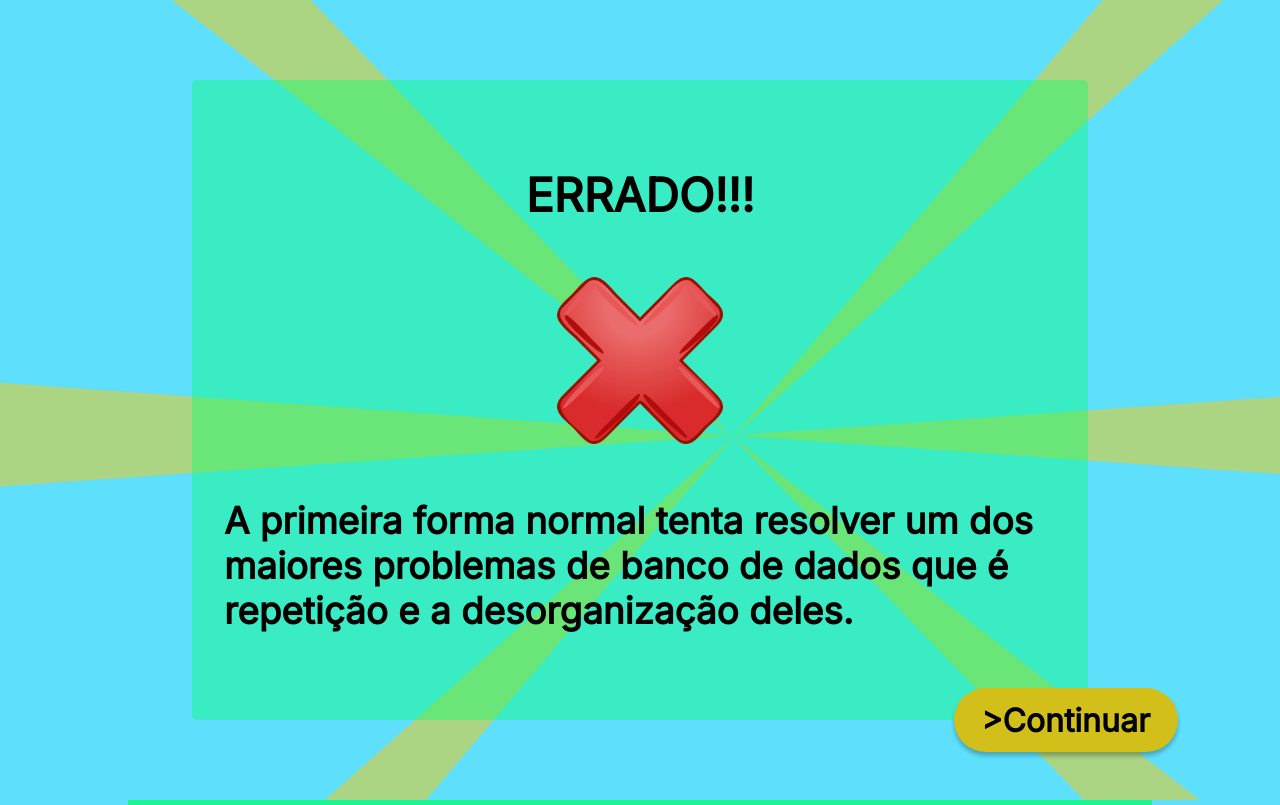
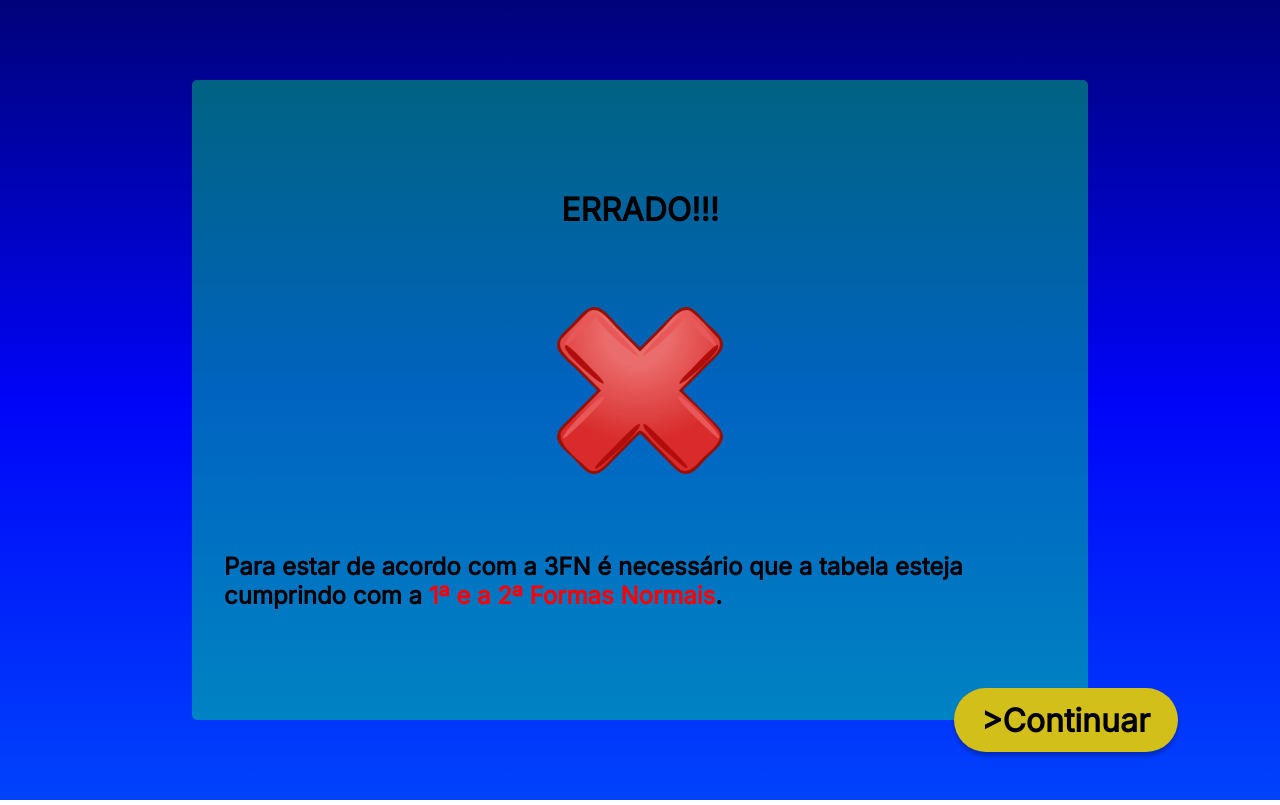
Before and after one commit to GabrielViana14/normalize, a plain HTML site: page pergunta3.html in a window 1280 px wide. Both pictures are taken after a click on the link "A. Estar na 1fn". Drawn offline with Linux system fonts and the light colour scheme.

```diff
--- a/pergunta3.html
+++ b/pergunta3.html
@@ -9,7 +9,7 @@
 <body>
 
     <main>
-        <img src="img/logo.png" class="logo">
+        <img src="img/logo2.png" class="logo">
         <div class="pergunta">
             <h1> Pergunta 3 </h1>
             <p>O que é necessario para estar na Terceira forma normal?</p>
@@ -29,7 +29,7 @@
                 <img src="img/certo.png">
                 <div>
                     <p>
-                        A primeira forma normal tenta resolver um dos maiores problemas de banco de dados que é repetição e a desorganização deles.
+                        Para estar de acordo com a 3FN é necessário que a tabela esteja cumprindo com a <strong> 1ª e a 2ª Formas Normais</strong>.
                     </p>
                 </div>
 
@@ -44,7 +44,7 @@
                 <img src="img/errado.png">
                 <div>
                     <p>
-                        A primeira forma normal tenta resolver um dos maiores problemas de banco de dados que é repetição e a desorganização deles.
+                        Para estar de acordo com a 3FN é necessário que a tabela esteja cumprindo com a <strong> 1ª e a 2ª Formas Normais</strong>.
                     </p>
                 </div>
 
--- a/style.css
+++ b/style.css
@@ -19,17 +19,15 @@ body{
     align-items: center;
     justify-content: space-around;
     height: 100vh;
-    background: linear-gradient(0deg, rgba(67, 63, 239, 0.53), rgba(67, 63, 239, 0.53)), #5EE0FC;
-    background-image: url(img/aa.png);
-    background-repeat: no-repeat;
-    background-size: cover;
+    background: linear-gradient(rgb(0, 2, 122),rgba(0, 4, 248), rgba(0, 67, 252))
+
 }
 
 h1{
-    font-size: 2.9em;
+    font-size: 2em;
 }
 p{
-    font-size: 2.3em;
+    font-size: 1.5em;
     font-weight: bold;
 }
 
@@ -47,6 +45,20 @@ main{
     align-items: center;
     flex-direction: column;
     justify-content: space-evenly;
+}
+
+.agradecimento{
+    color: transparent;
+    font-size: 5em;
+    -webkit-text-stroke: 1px black;
+    filter: drop-shadow(0px 0px 5px yellow);
+}
+
+.aplauso{
+    width: 60%;
+    height: auto;
+    position: absolute;
+    bottom: 0;
 }
 
 #logo{
@@ -76,17 +88,24 @@ main{
 .pergunta{
     position: relative;
     width: 100%;
-    background: rgba(0, 255, 102, 0.7);
+    background: linear-gradient(rgb(184, 0, 0),rgb(255, 0, 0), rgb(184, 0, 0));
     padding: 2em 1.5em;
-    border-radius: 2px;
+    border-radius: 20px;
+    border-color: #FFFFFF;
+    border-style: groove;
     display: flex;
     flex-direction: column;
     gap: 12px;
+    color: #FFFFFF;
 }
+
+
+
 
 
 .logo{
     width: 25vw;
+
 }
 
 
@@ -100,13 +119,25 @@ main{
 
 .opcoes{
     width: 100%;
-    background: rgba(0, 255, 102, 0.7);
+    background: linear-gradient(rgb(199, 196, 0),rgb(255, 251, 0), rgb(199, 196, 0));
+    border-radius: 20px;
+    border-color: #FFFFFF;
+    border-style: groove;
+    padding: 12px 1.5em;
+}
+
+.opcoes:hover{
+    width: 100%;
+    background: linear-gradient(rgb(199, 196, 190),rgb(255, 252, 190), rgb(199, 196, 190));
+    border-radius: 20px;
+    border-color: #FFFFFF;
+    border-style: groove;
     padding: 12px 1.5em;
 }
 
 .opcoes a{
     color: black;
-    font-size: 2.3em;
+    font-size: 1.5em;
     font-weight: bold;
     text-decoration: none;
     cursor: pointer;
@@ -116,10 +147,7 @@ main{
 /*  Modal - Opção Correta   */
 
 .modal{
-    background: linear-gradient(0deg, rgba(67, 63, 239, 0.53), rgba(67, 63, 239, 0.53)), #5EE0FC;
-    background-image: url(img/aa.png);
-    background-repeat: no-repeat;
-    background-size: cover;
+    background: linear-gradient(rgb(0, 2, 122),rgba(0, 4, 248), rgba(0, 67, 252));
     z-index: 1;
     position: absolute;
     top: 0;
```
Also changed, not shown: final.html (added, +17 -0 lines), index.html (+1 -1 lines), pergunta1.html (+1 -1 lines), pergunta2.html (+4 -4 lines), pergunta4.html (+1 -1 lines), pergunta5.html (+5 -5 lines), img/logo2.png (added), 1 other file.
